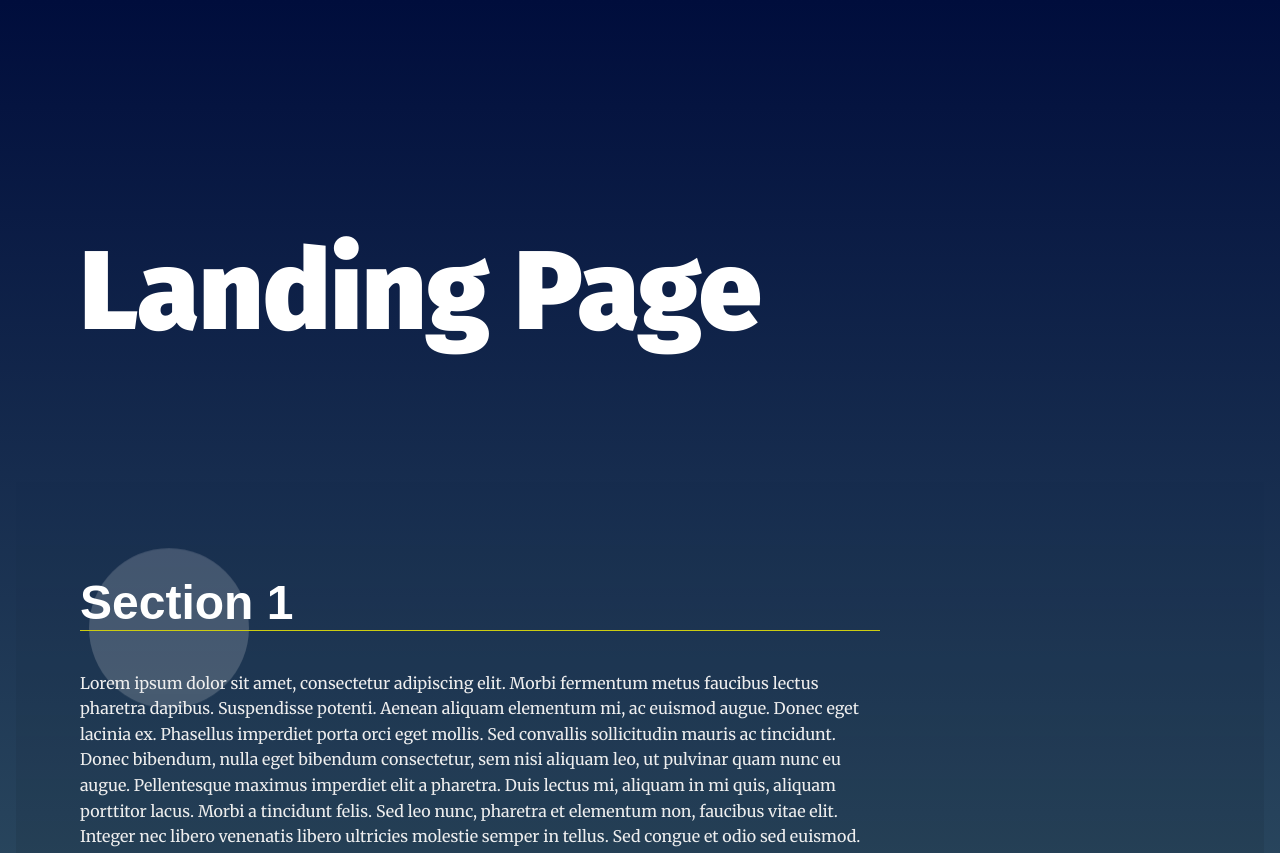
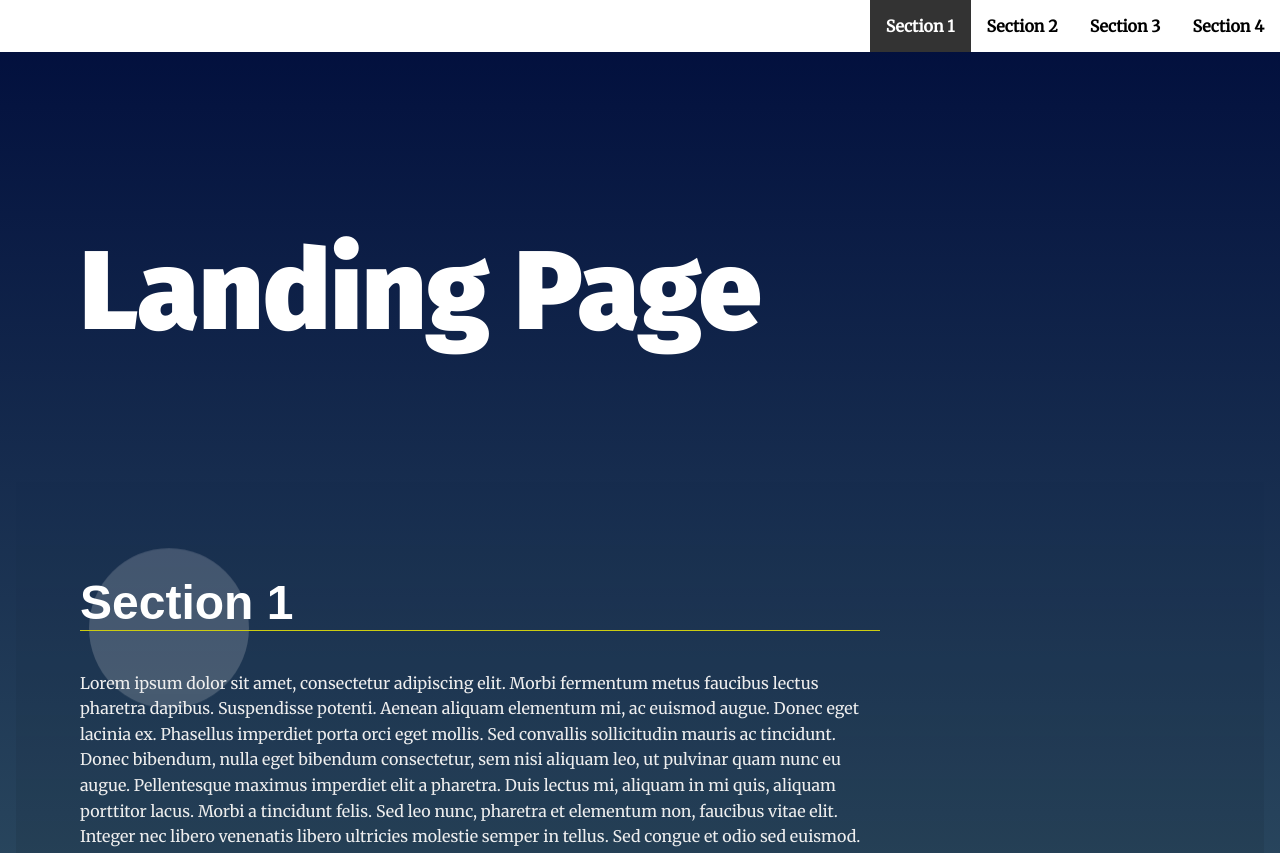
Before and after one commit to af9946/landing-page, a plain HTML site: page index.html in a window 1280 px wide. Shown: the top 853 px of the page. Drawn offline with Linux system fonts and the light colour scheme.

Commit message:
Make menu bar active when scroll to its corresponding section

```diff
--- a/css/styles.css
+++ b/css/styles.css
@@ -81,6 +81,11 @@ section {
     font-weight: bold;
     text-decoration: none;
     color: #000;
+}
+
+.navbar__menu .active__link {
+    background-color:#333;
+    color: #fff;
 }
 
 .navbar__menu .menu__link:hover {
--- a/js/app.js
+++ b/js/app.js
@@ -21,7 +21,6 @@
 const sec = document.getElementsByTagName("section");
 const nav = document.getElementById('navbar__list');
 const navbar = document.getElementsByClassName("navbar__menu")[0];
-
 
 /**
  * End Global Variables
@@ -74,14 +73,20 @@ function buildNav() {
 
 // Add class 'active' to section when near top of viewport
 function active() {
-    var act = document.getElementsByClassName("your-active-class");
-    if (act.length > 0) {
-        act[0].classList.remove("your-active-class");
+    var navlist = document.getElementsByClassName("menu__link");
+    var act_sec = document.getElementsByClassName("your-active-class");
+    var act_link = document.getElementsByClassName("active__link");
+    if (act_sec.length > 0) {
+        act_sec[0].classList.remove("your-active-class");
+    }
+    if (act_link.length > 0) {
+        act_link[0].classList.remove("active__link");
     }
     for (i = 0; i < sec.length; i++) {
         var ele = sec[i];
         if (isInViewPort(ele)) {
             ele.classList.add("your-active-class");
+            navlist[i].classList.add("active__link");
             break;
         }
     }
@@ -106,7 +111,7 @@ document.getElementsByTagName("body").onload = buildNav();
 
 // Set sections as active
 // And hide nav bar while not scrolling
-window.setInterval(hideNav, 3000);
+//window.setInterval(hideNav, 3000);
 window.onscroll = function () {
     navbar.style.display = "block";
     this.active();
```
